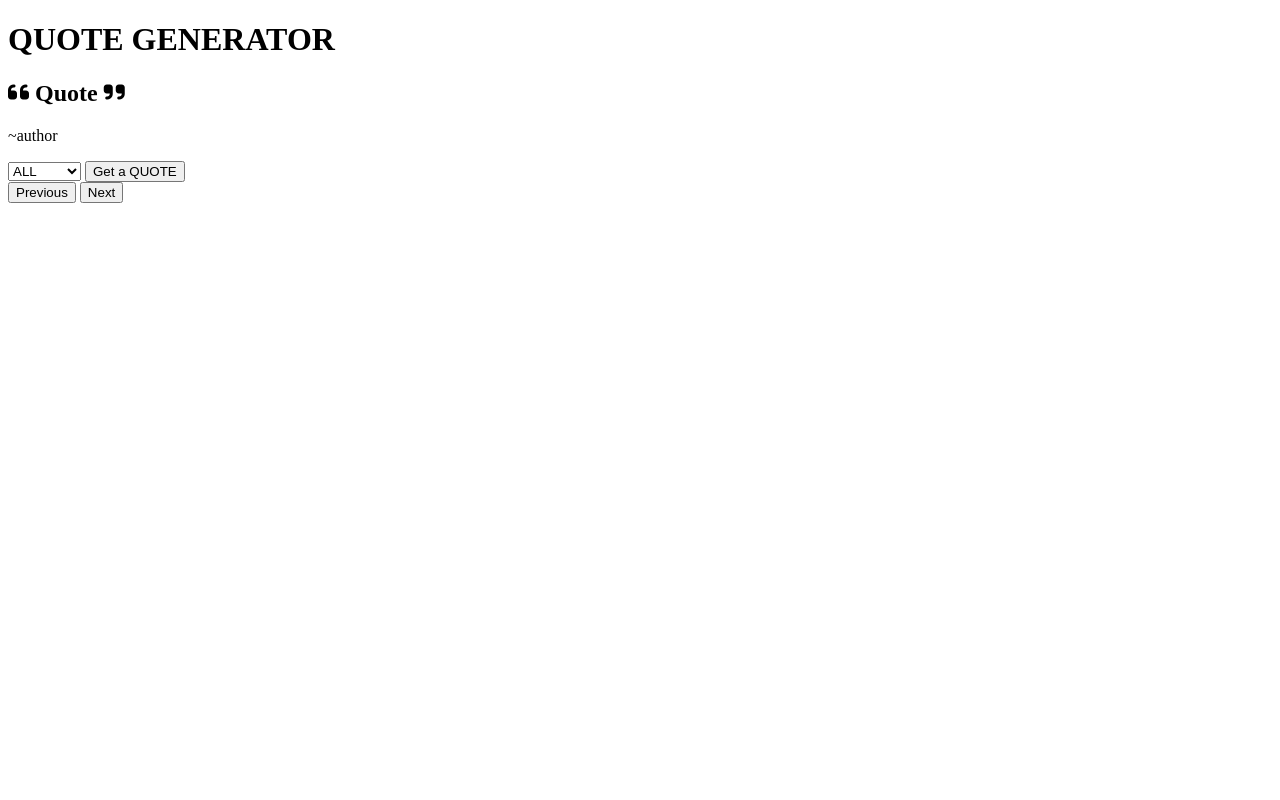
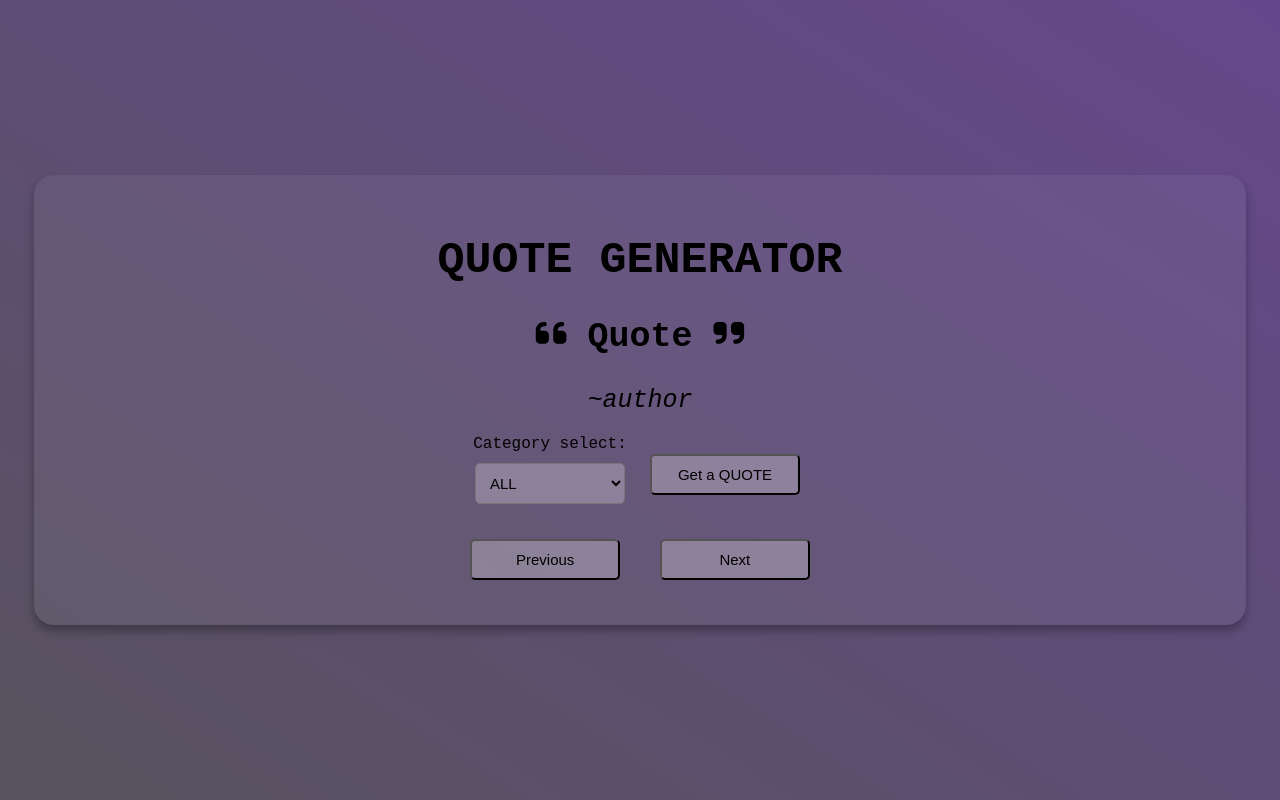
Before and after one commit to YuRiKaPraJaPaTi/quote-generator, a plain HTML site: page index.html in a window 1280 px wide. Drawn offline with Linux system fonts and the light colour scheme.

Commit message:
basic styling added

```diff
--- a/index.html
+++ b/index.html
@@ -21,18 +21,25 @@
     </h2>
     <p class="author" id="author">~author</p>
 
-    <select>
-      <option>ALL</option>
-      <option>Science</option>
-      <option>Success</option>
-      <option>Funny</option>
-      <option>Work</option>
-    </select>
-
-    <button>Get a QUOTE</button>
-    <br />
-    <button>Previous</button>
-    <button>Next</button>
+    <div class="categoryButton">
+      <div>
+        <label>Category select:</label><br>
+        <select>
+          <option value="all">ALL</option>
+          <option value="science">Science</option>
+          <option value="success">Success</option>
+          <option value="funny">Funny</option>
+          <option value="work">Work</option>
+        </select>
+      </div>
+      <div>
+        <button class="btn">Get a QUOTE</button>
+      </div>
+    </div>
+    <div>
+    <button class="btn">Previous</button>
+    <button class="btn">Next</button>
+  </div>
   </div>
 </body>
 </html>
--- a/style.css
+++ b/style.css
@@ -0,0 +1,90 @@
+body{
+  margin:0;
+  height: 100vh;
+  width: 100vw;
+  display: flex;
+  justify-content: center;
+  align-items: center;
+  font-family: 'Courier New', Courier, monospace;
+  background: linear-gradient(to left bottom,#65488C,#58535E);
+}
+
+.container{
+  background-color: rgba(255,255,255,.05);
+  box-shadow: 0 6px 10px rgba(0,0,0,.3);
+  padding: 30px;
+  border-radius: 20px;
+  width: 90%;
+  margin: 30px;
+  text-align: center;
+}
+
+.heading{
+  font-size: 45px;
+  font-weight: 700;
+}
+
+.quote{
+  font-size: 35px;
+  font-weight: 800;
+}
+
+.author{
+  font-size: 25px;
+  font-style: italic;
+  margin: 10px;
+}
+
+.categoryButton{
+  padding: 10px;
+  display: flex;
+  justify-content: center;
+  align-items: center;
+}
+
+#category{
+  display: flex;
+  justify-content: center;
+  align-items: center;
+}
+
+#botton{
+  display: flex;
+  justify-content: center;
+  align-items: center;
+}
+
+select{
+  font-size: 15px;
+  border-radius: 5px;
+  padding: 10px;
+  margin: 10px;
+  cursor: pointer;
+  background-color: rgba(255, 255, 255, .25);
+  width: 150px;
+}
+
+select:hover{
+  background-color: rgba(255,255,255,.6);
+  box-shadow: 0 4px 4px rgba(0,0,0,.3);
+  transition: all 300ms ease-in-out;
+  color: purple;
+}
+
+.btn{
+  font-size: 15px;
+  border-radius: 5px;
+  padding: 10px;
+  margin: 15px;
+  cursor: pointer;
+  background-color: rgba(255, 255, 255, .25);
+  width: 150px;
+
+}
+
+.btn:hover{
+  background-color: rgba(255,255,255,.6);
+  box-shadow: 0 4px 4px rgba(0,0,0,.3);
+  transition: all 300ms ease-in-out;
+  color: purple;
+}
```
Also changed, not shown: 1 other file.
